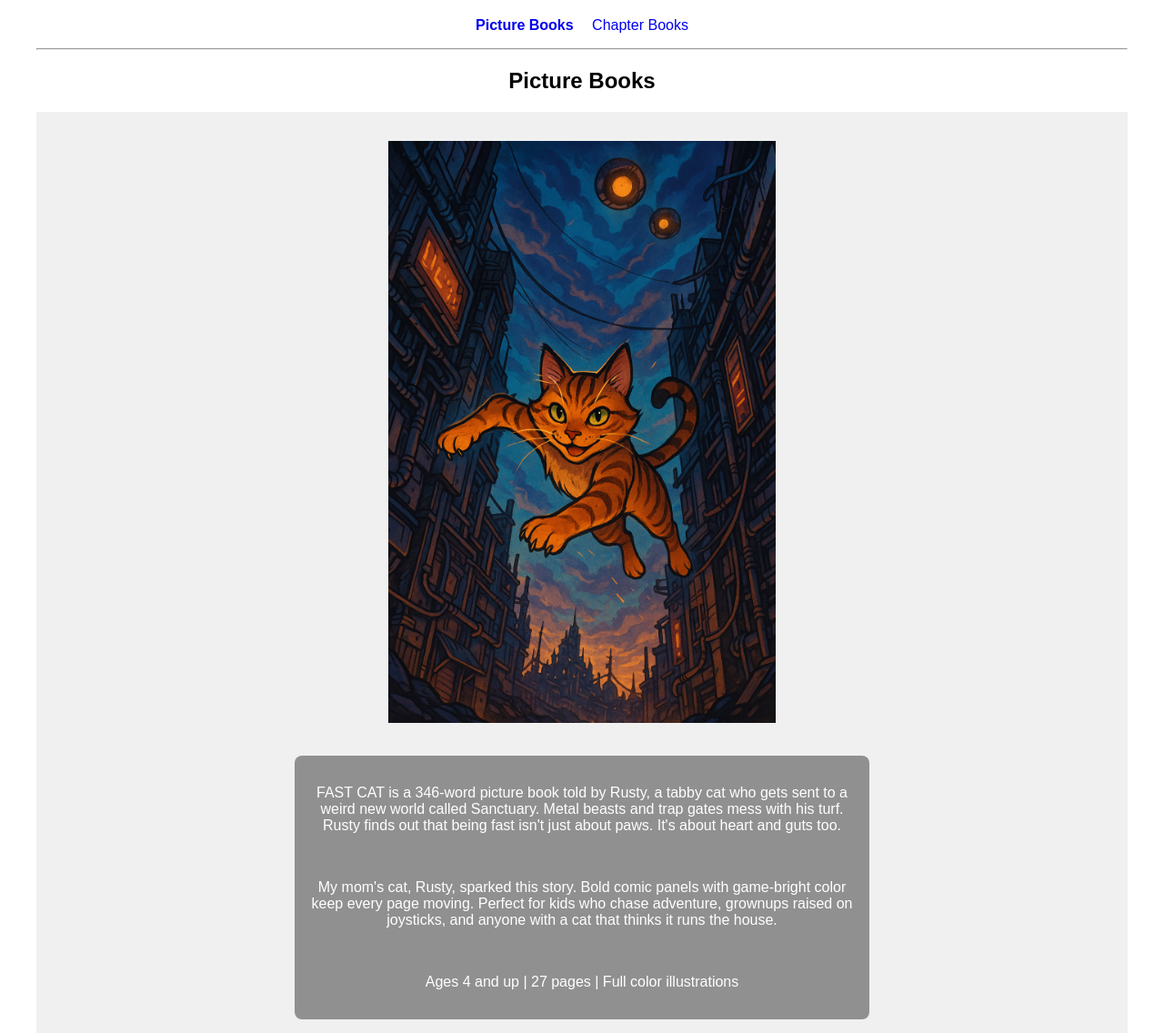
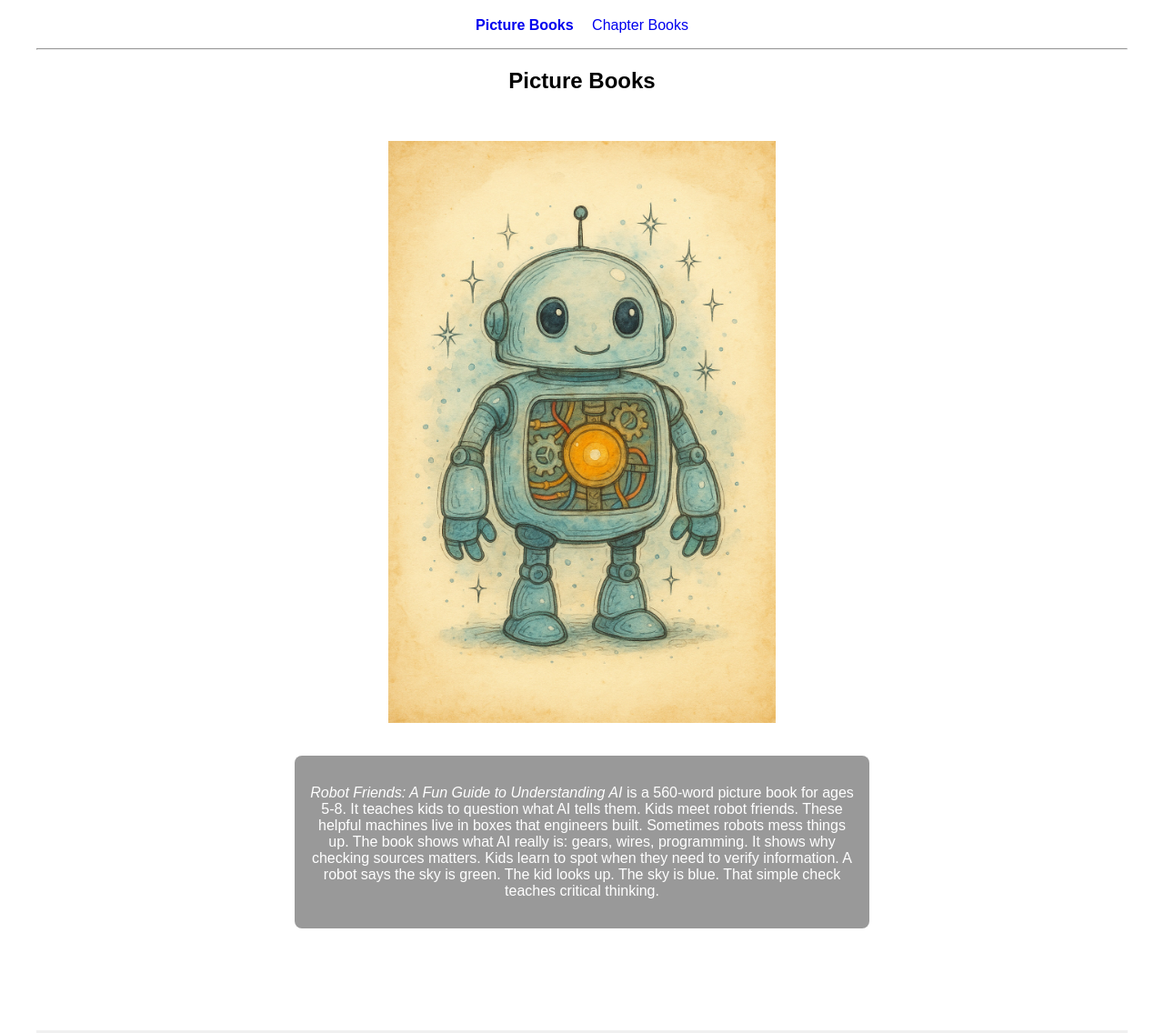
Before and after one commit to syreal17/dwj-portfolio, a plain HTML site: page index.html in a window 1280 px wide. Shown: the part 101-1237 px from the top of the page at 91% size. Drawn offline with Linux system fonts and the light colour scheme.

Commit message:
Add Robot Friends PB

```diff
--- a/index.html
+++ b/index.html
@@ -18,6 +18,25 @@
   <hr>
 
   <h2>Picture Books</h2>
+
+<div class="reveal-container">
+    <a href="pdfs/rf.pdf" target="_blank">
+      <img src="images/rf.jpg" class="book-cover" alt="Robot Friends">
+    </a>
+    <div class="reveal-text">
+      <p><i>Robot Friends: A Fun Guide to Understanding AI</i> is a 560-word picture
+        book for ages 5-8. It teaches kids to question what AI tells them. Kids
+        meet robot friends. These helpful machines live in boxes that engineers
+        built. Sometimes robots mess things up. The book shows what AI really
+        is: gears, wires, programming. It shows why checking sources matters.
+        Kids learn to spot when they need to verify information. A robot says
+        the sky is green. The kid looks up. The sky is blue. That simple check
+        teaches critical thinking.</p>
+
+    </div>
+  </div>
+
+  <div class="spacer"></div>
 
   <div class="reveal-container" style="background-color: #f0f0f0;">
     <a href="pdfs/fc.pdf" target="_blank">
```
Also changed, not shown: images/rf.jpg (added), 1 other file.
